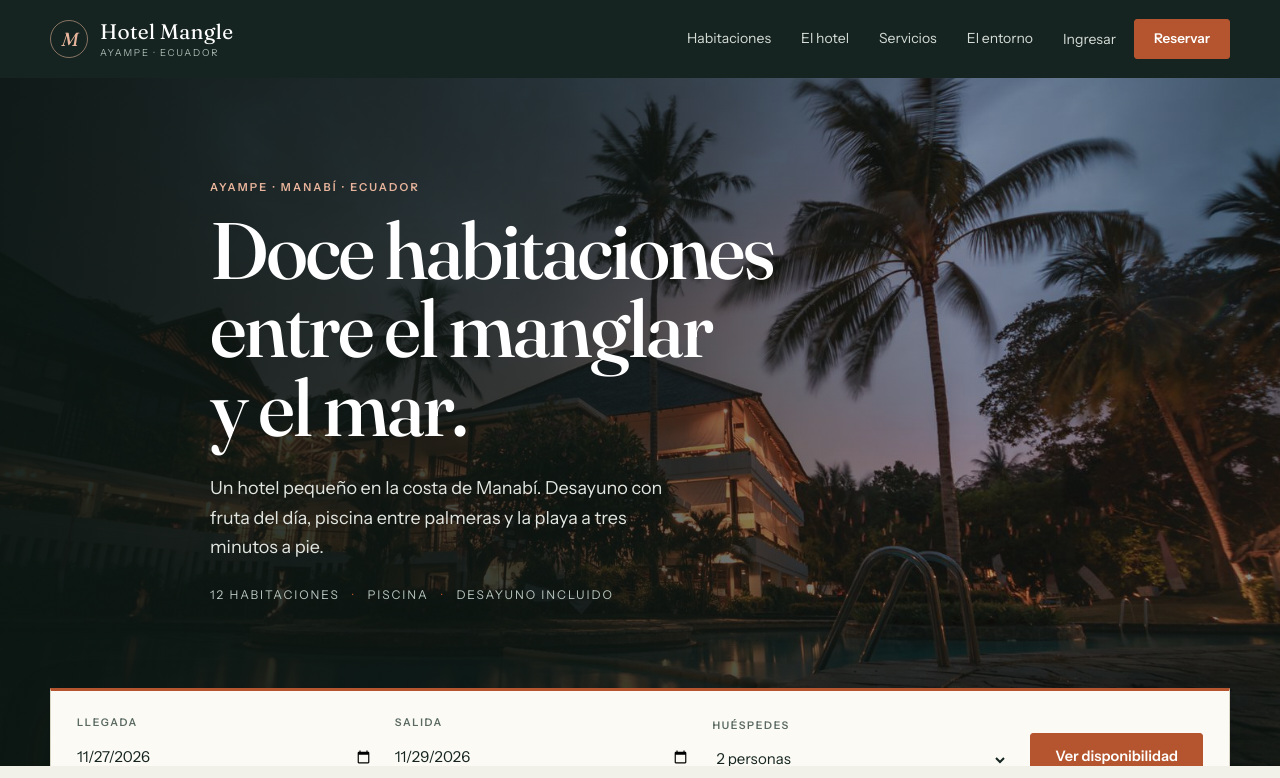
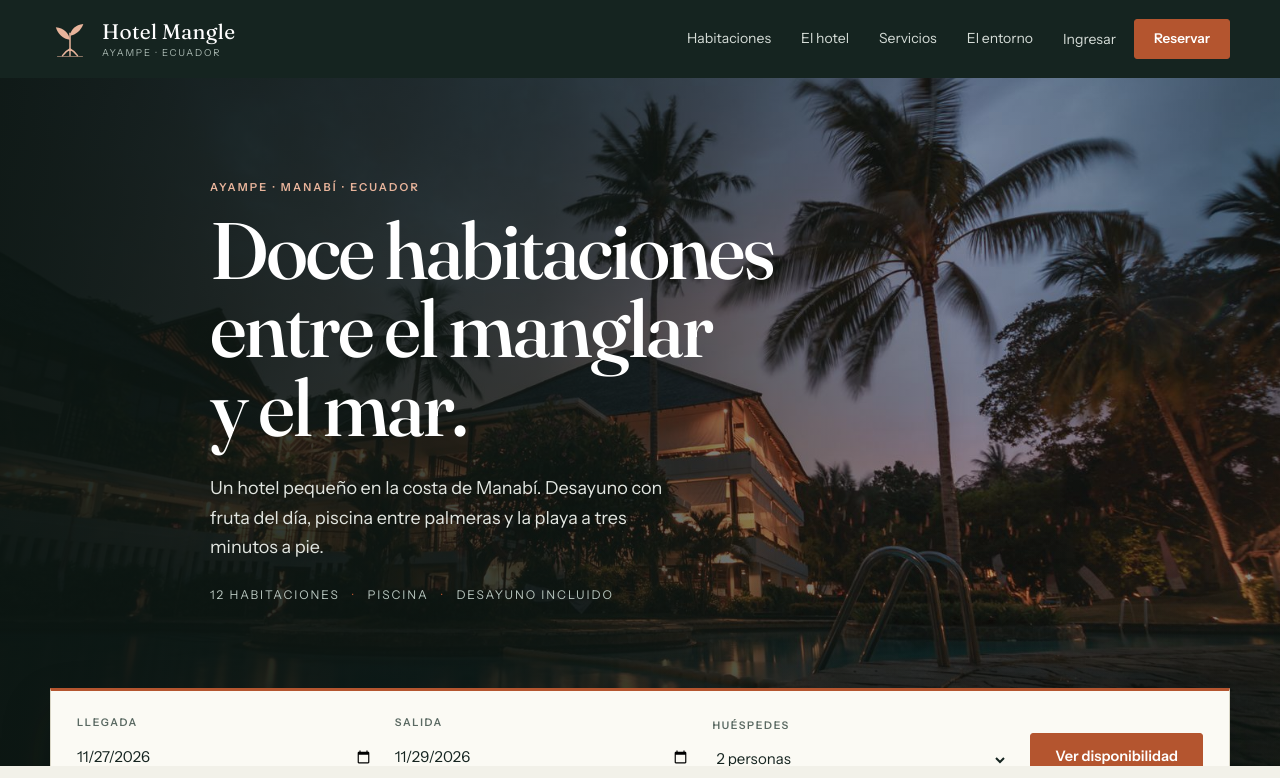
Before and after one commit to jorgevillamar369-glitch/PWPractica6, a PHP site: page /index.php in a window 1280 px wide. Shown: the top 778 px of the page. Run offline with PHP 8.4, Linux system fonts and the light colour scheme; data comes from the database, SQL or seed files in the repository.

Commit message:
Cambia el logo por la marca de mangle

```diff
--- a/assets/css/estilos.css
+++ b/assets/css/estilos.css
@@ -227,16 +227,10 @@ p { margin: 0 0 1em; }
 .marca-sitio:hover { color: #fff; }
 
 .marca-simbolo {
-    display: inline-grid;
-    place-items: center;
-    width: 38px;
-    height: 38px;
-    border: 1px solid rgba(232, 180, 155, .55);
-    border-radius: 50%;
-    font-family: var(--serif);
-    font-size: 19px;
-    font-style: italic;
-    color: #e8b49b;
+    display: block;
+    width: 40px;
+    height: 40px;
+    flex: none;
 }
 
 .marca-texto {
--- a/includes/header.php
+++ b/includes/header.php
@@ -43,7 +43,7 @@ $menu[] = ['proveeduria.php', 'Proveeduría', 'caja', [ROL_ADMIN, ROL_GERENTE, R
 <div class="offcanvas-lg offcanvas-start barra-lateral" tabindex="-1" id="menuLateral" aria-labelledby="menuLateralTitulo">
     <div class="barra-marca">
         <a href="panel.php" class="marca-panel" id="menuLateralTitulo">
-            <span class="marca-simbolo">M</span>
+            <img class="marca-simbolo" src="assets/img/marca-mangle.svg" alt="" width="40" height="40">
             <span>Hotel Mangle<small>Ayampe · Manabí</small></span>
         </a>
         <button type="button" class="btn-cerrar-menu d-lg-none" data-bs-dismiss="offcanvas" data-bs-target="#menuLateral" aria-label="Cerrar menú">
--- a/includes/sitio_footer.php
+++ b/includes/sitio_footer.php
@@ -2,7 +2,7 @@
     <div class="contenedor">
         <div class="pie-arriba">
             <div class="pie-marca">
-                <span class="marca-simbolo">M</span>
+                <img class="marca-simbolo" src="assets/img/marca-mangle.svg" alt="" width="40" height="40">
                 <p class="pie-nombre">Hotel Mangle</p>
                 <p class="pie-texto">Doce habitaciones entre el manglar y la playa de Ayampe. Desayuno incluido, reserva directa y ningún intermediario.</p>
             </div>
--- a/includes/sitio_header.php
+++ b/includes/sitio_header.php
@@ -20,7 +20,7 @@ $pagina = $pagina ?? '';
 <header class="sitio-barra">
     <div class="contenedor barra-interior">
         <a href="index.php" class="marca-sitio" aria-label="Hotel Mangle, inicio">
-            <span class="marca-simbolo">M</span>
+            <img class="marca-simbolo" src="assets/img/marca-mangle.svg" alt="" width="40" height="40">
             <span class="marca-texto">Hotel Mangle<small>Ayampe · Ecuador</small></span>
         </a>
 
--- a/login.php
+++ b/login.php
@@ -65,7 +65,7 @@ $titulo = 'Ingresar · ' . APP_NOMBRE;
     <aside class="acceso-foto">
         <div class="acceso-foto-fondo" style="background-image:url('assets/img/sala.jpg')"></div>
         <a href="index.php" class="marca-sitio marca-clara">
-            <span class="marca-simbolo">M</span>
+            <img class="marca-simbolo" src="assets/img/marca-mangle.svg" alt="" width="40" height="40">
             <span class="marca-texto">Hotel Mangle<small>Ayampe · Ecuador</small></span>
         </a>
         <div class="acceso-frase">
--- a/registro.php
+++ b/registro.php
@@ -81,7 +81,7 @@ $titulo = 'Crear cuenta · ' . APP_NOMBRE;
     <aside class="acceso-foto">
         <div class="acceso-foto-fondo" style="background-image:url('assets/img/hab1.jpg')"></div>
         <a href="index.php" class="marca-sitio marca-clara">
-            <span class="marca-simbolo">M</span>
+            <img class="marca-simbolo" src="assets/img/marca-mangle.svg" alt="" width="40" height="40">
             <span class="marca-texto">Hotel Mangle<small>Ayampe · Ecuador</small></span>
         </a>
         <div class="acceso-frase">
```
Also changed, not shown: assets/img/favicon.svg, assets/img/marca-mangle.svg (added).
